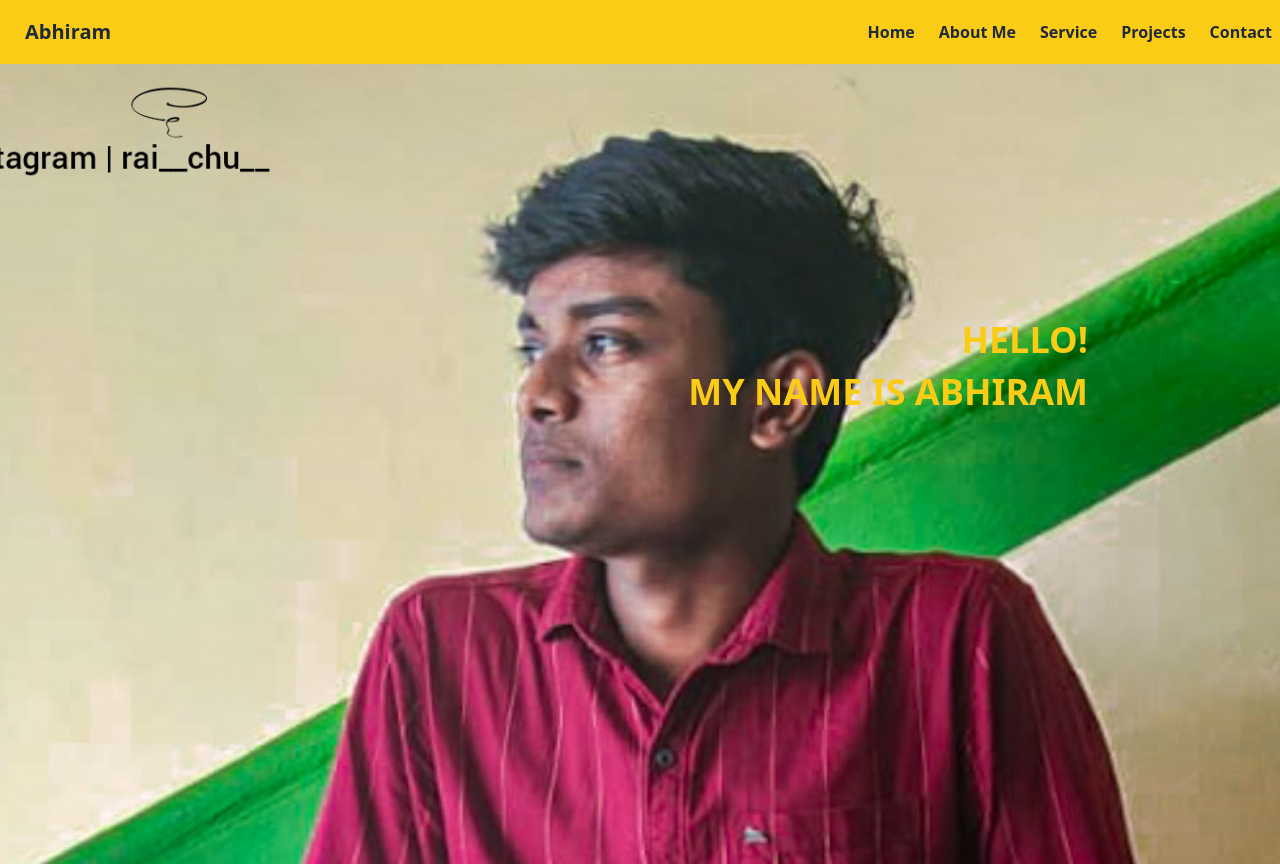
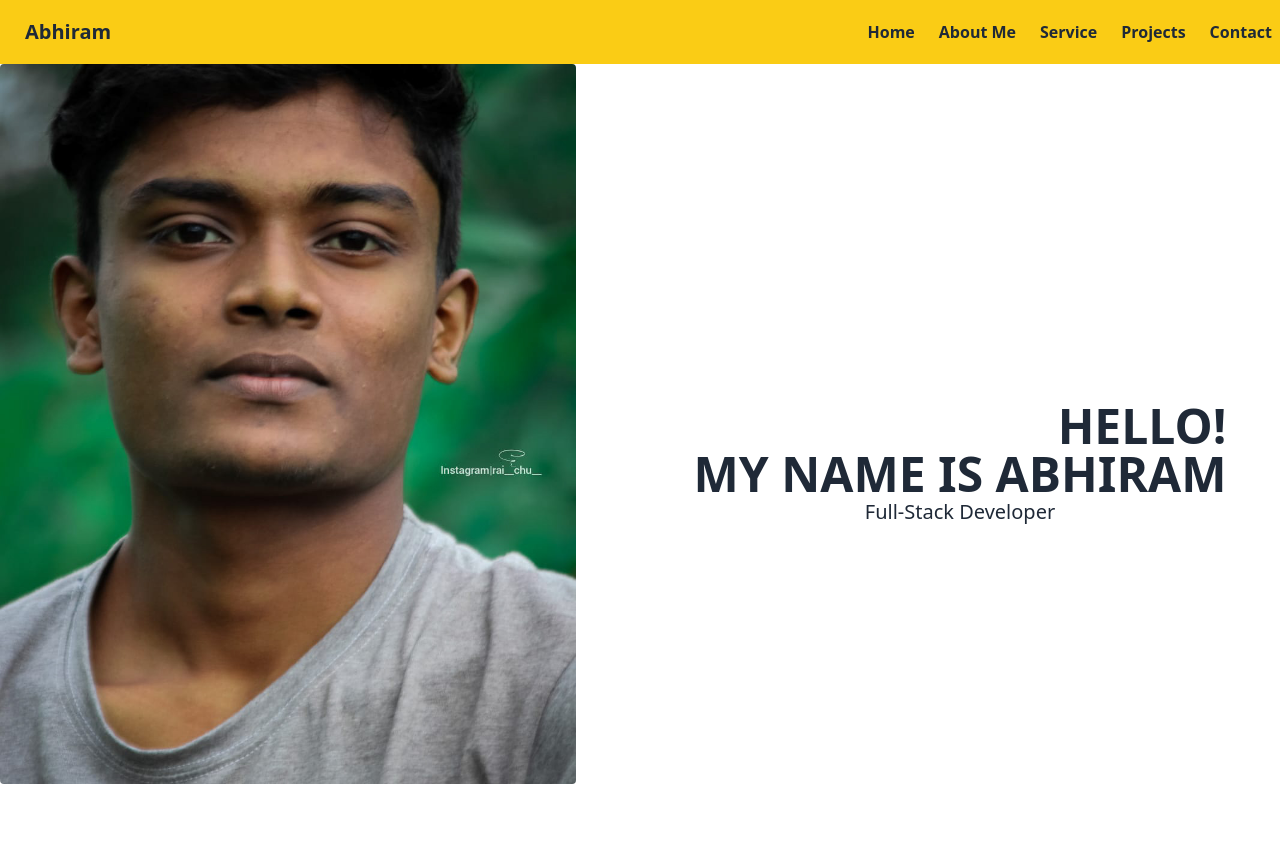
Before and after one commit to Abhi-raam/Portfolio, a React (Vite) app: page / in a window 1280 px wide. Shown: the top 866 px of the page. Built offline with nearby package versions, Linux system fonts and the light colour scheme.

Commit message:
Background image of  Home section changed

```diff
--- a/index.html
+++ b/index.html
@@ -9,5 +9,12 @@
   <body>
     <div id="root"></div>
     <script type="module" src="/src/main.jsx"></script>
+    <style>
+      body {
+  overflow: -moz-scrollbars-none;
+  -ms-overflow-style: none;
+  scrollbar-width: none;
+}
+    </style>
   </body>
 </html>
--- a/src/Components/About.jsx
+++ b/src/Components/About.jsx
@@ -31,8 +31,6 @@ function About() {
                     the leap into electronic typesetting, remaining essentially unchanged. It was popularised in the
                     1960s with the release of Letraset sheets containing Lorem Ipsum passages, and more recently with
                     desktop publishing software like Aldus PageMaker including versions of Lorem Ipsum.
-                    <h1 className='text-xl md:text-3xl lg:text-5xl'>Hello world</h1>
-                    <h1 className='text-2xl md:text-6xl'>Hello world</h1>
                 </div>
             </div>
         </div>
--- a/src/Components/Home.jsx
+++ b/src/Components/Home.jsx
@@ -1,15 +1,26 @@
 import React from 'react';
 import imageHome from '../assets/home.jpg'
+import imageHome1 from '../assets/home2.jpg'
 // import imageMob from '../assets/home1.jpg'
 import imageMob from '../assets/1657858.jpg'
 
 function Home() {
     return (
-        <div className='pt-16'>
-            <div className='bg-cover grid grid-cols-1 bg-center h-[100vh] bg-[url("assets/home.jpg")]  sm:relative'>
+        <div className='pt-16 grid grid-cols-1 md:grid-cols-2 container'>
+            {/* <div className='bg-cover grid grid-cols-1 bg-center h-[100vh] bg-[url("assets/home.jpg")]  sm:relative'>
                 <div className='absolute sm:top-[40%] top-[90%] right-[50] sm:right-[15%]  transform sm:translate-y-[-70%] text-yellow-400 font-bold sm:text-4xl text-xl space-y-3'>
                     <h1 className='text-right'>HELLO!</h1>
                     <h1 className='text-right'>MY NAME IS ABHIRAM</h1>
+                </div>
+            </div> */}
+            <div className='flex justify-center md:justify-start '>
+                <img className='rounded-full md:rounded h-[60vh] md:h-[90vh]' src={imageHome1} alt="" />
+            </div>
+            <div className=' items-center justify-center flex flex-col lg:h-[100vh]'>
+                <div className=''>
+                    <h1 className='lg:text-5xl text-end text-xl font-semibold'>HELLO!</h1>
+                    <h1 className='lg:text-5xl text-xl font-semibold'>MY NAME IS ABHIRAM</h1>
+                    <h1 className="md:text-xl text-center">Full-Stack Developer</h1>
                 </div>
             </div>
         </div>
--- a/src/main.jsx
+++ b/src/main.jsx
@@ -8,8 +8,8 @@ import About from './Components/About'
 
 ReactDOM.createRoot(document.getElementById('root')).render(
   <React.StrictMode>
-    <Navbar/>
-    <Home/>
-    <About/>
+      <Navbar />
+      <Home />
+      <About />
   </React.StrictMode>,
 )
```
Also changed, not shown: src/assets/home2.jpg (added), src/index.css (line endings or trailing spaces).
